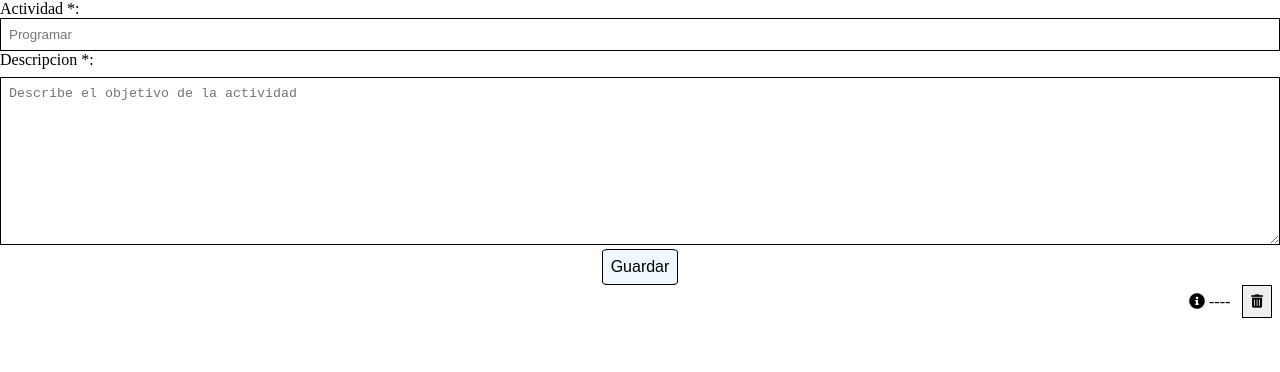
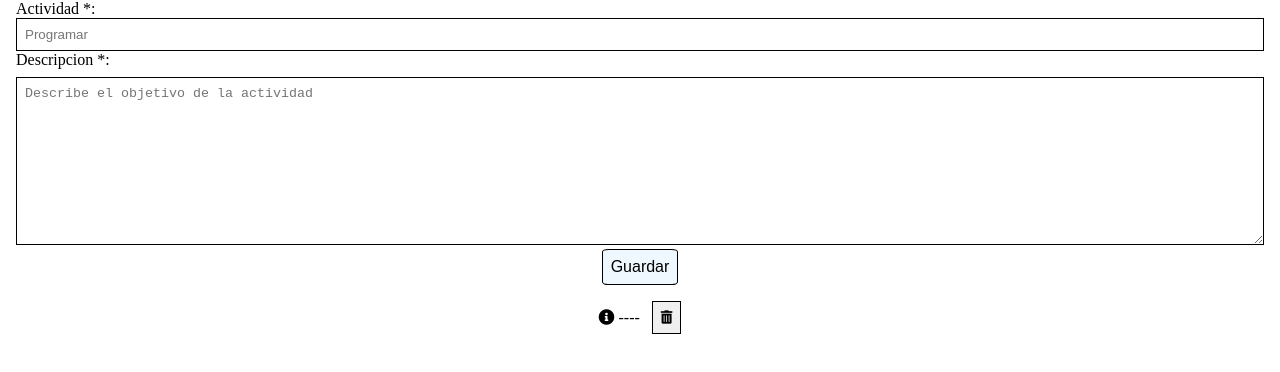
Before and after one commit to tw1ttt3r/todoapp, an Angular app: page / in a window 1280 px wide. Shown: the top 372 px of the page. Built offline with nearby package versions, Linux system fonts and the light colour scheme.

Commit message:
Fix all styles

```diff
--- a/src/app/app.component.html
+++ b/src/app/app.component.html
@@ -1,2 +1,4 @@
-<app-register #register (activityData)="registerActivity($event)"></app-register>
-<app-activity-list [version]="version" [activities]="activitiesService" (emptyData)="deleteData()" (itemChangeStatus)="updateStatus($event)"></app-activity-list>
+<div>
+    <app-register #register (activityData)="registerActivity($event)"></app-register>
+    <app-activity-list [version]="version" [activities]="activitiesService" (emptyData)="deleteData()" (itemChangeStatus)="updateStatus($event)"></app-activity-list>
+</div>
--- a/src/app/app.component.scss
+++ b/src/app/app.component.scss
@@ -1,7 +1,12 @@
 :host {
     width: 100%;
+
+    div {
+        margin-left: 16px;
+        margin-right: 16px;
+
+        app-activity-list {
+            margin-top: 16px;
+        }
+    }
 }
-
-::ng-deep app-activity-list {
-    margin-top: 16px;
-}
--- a/src/app/components/activity-list-item/activity-list-item.component.html
+++ b/src/app/components/activity-list-item/activity-list-item.component.html
@@ -1,11 +1,13 @@
 <label><i class="fas fa-clock"></i> {{activity.register}}</label>
 <label>{{activity.name}}</label>
 <label>{{activity.description}}</label>
-<div class="">
+<div>
     <label class="status{{activity.status}}">{{statusActivity[activity.status]}}</label>
     <label *ngIf="!!activity.lastUpdate">{{activity.lastUpdate}}</label>
 </div>
-<button [ngClass]="{ 'visible':  activity.status === 1, 'hidden': (activity.status === 0 || activity.status > 1)}" (click)="change(activity.id, 0)" title="Pendiente"><i class="fas fa-clipboard-list"></i></button>
-<button [ngClass]="{ 'visible': activity.status === 0, 'hidden': activity.status >= 1 }" (click)="change(activity.id, 1)" title="En Progreso"><i class="fas fa-spinner"></i></button>
-<button [ngClass]="{ 'visible': activity.status  < 2, 'hidden': activity.status > 1 }" (click)="change(activity.id, 2)" title="Terminar"><i class="fas fa-check-circle"></i></button>
-<button [ngClass]="{ 'hidden': activity.status >= 2, 'visible': activity.status < 2 }" (click)="change(activity.id, 3)" title="Declinar"><i class="fas fa-times-circle"></i></button>
+<div class="actions">
+    <button [ngClass]="{ 'visible':  activity.status === 1, 'hidden': (activity.status === 0 || activity.status > 1)}" (click)="change(activity.id, 0)" title="Pendiente"><i class="fas fa-clipboard-list"></i></button>
+    <button [ngClass]="{ 'visible': activity.status === 0, 'hidden': activity.status >= 1 }" (click)="change(activity.id, 1)" title="En Progreso"><i class="fas fa-spinner"></i></button>
+    <button [ngClass]="{ 'visible': activity.status  < 2, 'hidden': activity.status > 1 }" (click)="change(activity.id, 2)" title="Terminar"><i class="fas fa-check-circle"></i></button>
+    <button [ngClass]="{ 'hidden': activity.status >= 2, 'visible': activity.status < 2 }" (click)="change(activity.id, 3)" title="Declinar"><i class="fas fa-times-circle"></i></button>
+</div>
--- a/src/app/components/activity-list-item/activity-list-item.component.scss
+++ b/src/app/components/activity-list-item/activity-list-item.component.scss
@@ -1,12 +1,35 @@
 :host {
-    width: 100%;
+    width: 95%;
     display: flex;
-    justify-content: space-around;
+    justify-content: space-between;
     align-items: center;
+    border: .5px solid gray;
+    border-radius: 4px;
+    padding: 8px;
+
+    @media (min-width: 150px) and (max-width: 1023px) {
+        flex-direction: column;
+        & > * {
+            margin-top: 4px;
+        }
+    }
+
+    @media (min-width: 1024px) {
+        flex-direction: row;
+    }
 
     div {
         display: flex;
         flex-direction: column;
+    }
+
+    div.actions {
+        display: flex;
+        flex-direction: row;
+        & > * {
+            margin-right: 4px;
+        }
+
     }
 
     button {
--- a/src/app/components/activity-list/activity-list.component.scss
+++ b/src/app/components/activity-list/activity-list.component.scss
@@ -1,10 +1,12 @@
 :host {
     width: 100%;
+    display: flex;
+    flex-direction: column;
+    align-items: center;
     div {
         display: flex;
         flex-direction: row-reverse;
         align-items: center;
-        padding-right: 8px;
         button {
             margin-left: 12px;
         }
--- a/src/app/components/register/register.component.scss
+++ b/src/app/components/register/register.component.scss
@@ -3,7 +3,6 @@
     display: flex;
     flex-direction: column;
     align-items: center;
-
 
     textarea {
         margin-top: 8px;
@@ -14,9 +13,6 @@
         border-radius: 8%;
         font-size: 1em;
         background-color:aliceblue;
-        &:hover {
-            cursor: pointer;
-        }
     }
 }
 
@@ -24,6 +20,4 @@
     display: flex;
     flex-direction: column;
     width: 100%;
-    padding-right: 16px;
-    padding-left: 16px;
 }
--- a/src/styles.scss
+++ b/src/styles.scss
@@ -14,3 +14,7 @@ input, button, textarea {
     border: .5px solid black;
     padding: 8px;
 }
+
+button:hover {
+    cursor: pointer;
+}
```
